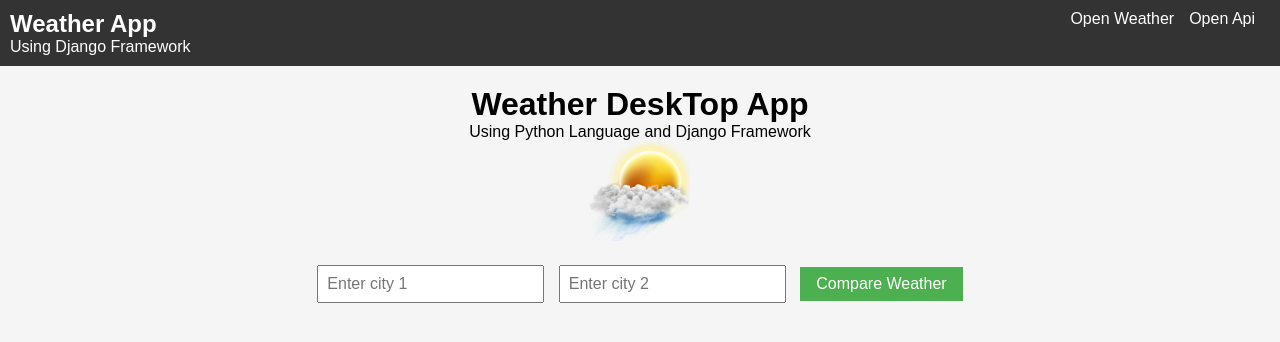
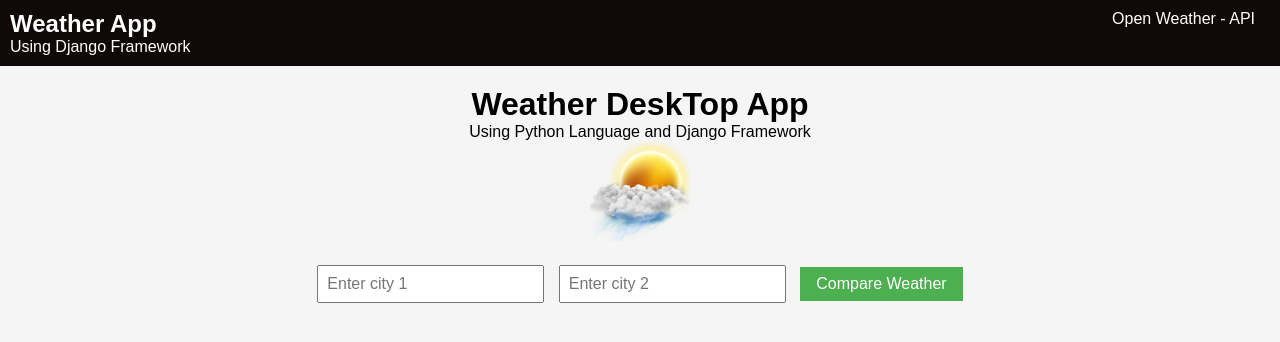
Before and after one commit to ojingwaDaniel/Django-projects, a Django app: template weather_app/templates/weather_app/index.html in a window 1280 px wide. Shown: the top 342 px of the page. Run offline with Django 4.2, Linux system fonts and the light colour scheme; the template is opened without the code that fills it, so the values that code supplies are empty.

Commit message:
modified the app

```diff
--- a/weather_app/static/css/style.css
+++ b/weather_app/static/css/style.css
@@ -11,11 +11,11 @@ body {
 }
 
 .nav-bar {
-  background-color: #333;
+  background-color: #110808;
   color: white;
   padding: 10px;
   display: flex;
-  justify-content: space-between;
+  justify-content:space-between;
 }
 
 .nav-bar-side-1 {
--- a/weather_app/templates/weather_app/index.html
+++ b/weather_app/templates/weather_app/index.html
@@ -14,8 +14,8 @@
       <span>Using Django Framework</span>
     </div>
     <ul class="nav-bar-side-2">
-      <li><a href="">Open Weather</a></li>
-      <li><a href=""> Open Api</a></li>
+      <li><a href="https://openweathermap.org" target="_blank">Open Weather - API</a></li>
+
       </ul>
   </nav>
 
```
